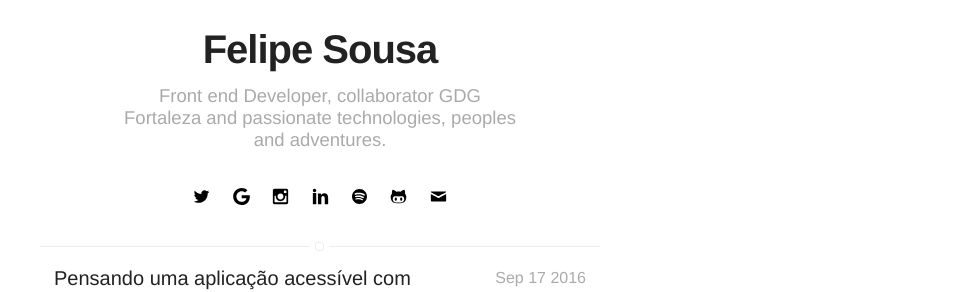
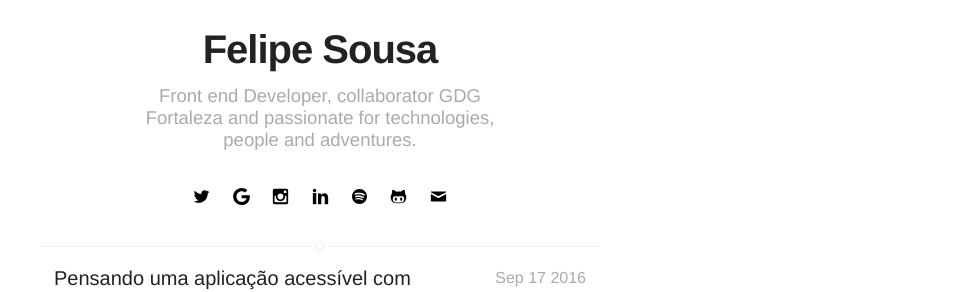
Before and after one commit to brunosbrunoro/felipesousa.github.io, a Jekyll site: the page built from talks.html, in a window 1280 px wide. Shown: the part 252-544 px from the top of the page, without its empty margins (320-1280 px from the left). Built offline with Jekyll 4.4.1, drawn with Linux system fonts in a browser that asks for light colours.

Commit message:
update description consectual

```diff
--- a/_config.yml
+++ b/_config.yml
@@ -1,6 +1,6 @@
 # main text of home
 name: Felipe Sousa
-bio: 'Front end Developer, collaborator GDG Fortaleza and passionate technologies, peoples and adventures.'
+bio: 'Front end Developer, collaborator GDG Fortaleza and passionate for technologies, people and adventures.'
 
 # if it's an external image, update below for true
 external-image: false
```
